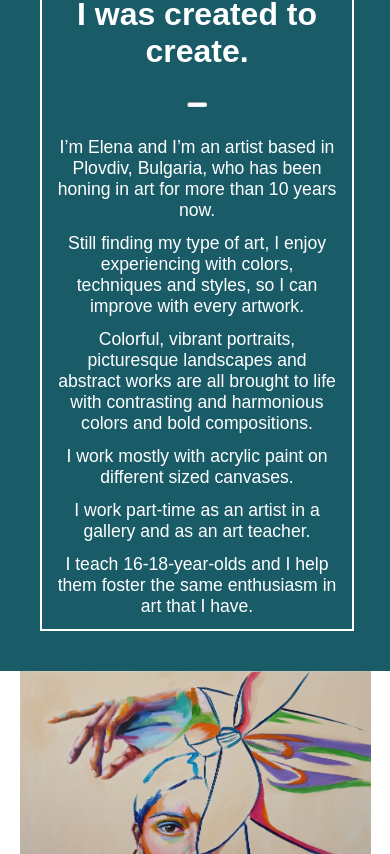
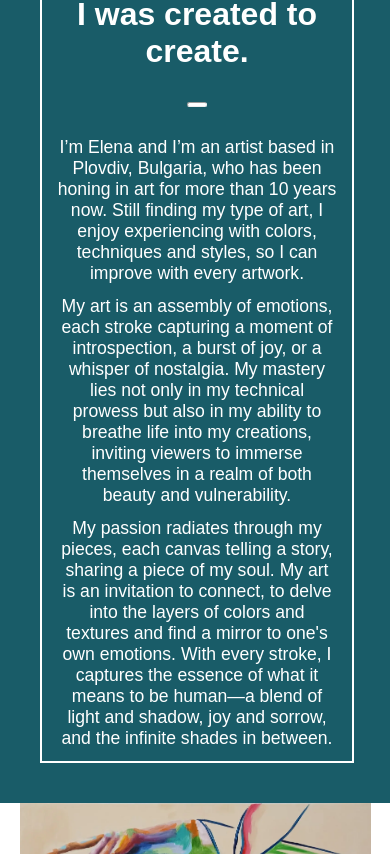
Before and after one commit to Hristo-Spasov/elena-portfolio, a React (Vite) app: page / in a window 390 px wide. Shown: the part 930-1784 px from the top of the page. Built offline with nearby package versions, Linux system fonts and the light colour scheme; a web font is replaced by a local one.

Commit message:
finishing the responsive design,updating collections descriptions,fixing the read more fuctionality

```diff
--- a/src/components/About.tsx
+++ b/src/components/About.tsx
@@ -8,22 +8,24 @@ const About = () => {
         <hr />
         <p>
           I’m Elena and I’m an artist based in Plovdiv, Bulgaria, who has been
-          honing in art for more than 10 years now.
+          honing in art for more than 10 years now. Still finding my type of
+          art, I enjoy experiencing with colors, techniques and styles, so I can
+          improve with every artwork.
         </p>
         <p>
-          Still finding my type of art, I enjoy experiencing with colors,
-          techniques and styles, so I can improve with every artwork.
+          My art is an assembly of emotions, each stroke capturing a moment of
+          introspection, a burst of joy, or a whisper of nostalgia. My mastery
+          lies not only in my technical prowess but also in my ability to
+          breathe life into my creations, inviting viewers to immerse themselves
+          in a realm of both beauty and vulnerability.
         </p>
         <p>
-          Colorful, vibrant portraits, picturesque landscapes and abstract works
-          are all brought to life with contrasting and harmonious colors and
-          bold compositions.
-        </p>
-        <p>I work mostly with acrylic paint on different sized canvases.</p>
-        <p>I work part-time as an artist in a gallery and as an art teacher.</p>
-        <p>
-          I teach 16-18-year-olds and I help them foster the same enthusiasm in
-          art that I have.
+          My passion radiates through my pieces, each canvas telling a story,
+          sharing a piece of my soul. My art is an invitation to connect, to
+          delve into the layers of colors and textures and find a mirror to
+          one's own emotions. With every stroke, I captures the essence of what
+          it means to be human—a blend of light and shadow, joy and sorrow, and
+          the infinite shades in between.
         </p>
       </div>
     </div>
--- a/src/components/Carousel.tsx
+++ b/src/components/Carousel.tsx
@@ -22,10 +22,13 @@ const Carousel = ({ onSelectedItem }: CarouselProps): JSX.Element => {
     draggable: true,
     responsive: [
       {
-        breakpoint: 768,
+        breakpoint: 1024,
         settings: {
           slidesToShow: 1,
           slidesToScroll: 1,
+          initialSlide: 1,
+          autoplaySpeed: 2000,
+          speed: 1200,
         },
       },
       {
--- a/src/components/DescriptionParagraph.tsx
+++ b/src/components/DescriptionParagraph.tsx
@@ -23,12 +23,13 @@ const DescriptionParagraph = ({
         {/* Hiding the paragraphs if they are longer than 200 */}
         {paragraph.length > 200
           ? index === 0 && !isExpanded
-            ? `${paragraph.slice(0, 400)}`
+            ? `${paragraph.slice(0, 300)}...`
             : isExpanded
             ? paragraph
             : null
           : paragraph}
       </p>
+      {/* The Read Less button renders at the last Paragraph so it's sticked to the last last parag. */}
       {index === selectedItem.description.length - 1 && isExpanded && (
         <div className={classes.button_container}>
           <Button onClick={onClick}>Read Less</Button>
--- a/src/components/Paintings.module.css
+++ b/src/components/Paintings.module.css
@@ -40,3 +40,33 @@
   align-items: center;
   justify-content: center;
 }
+
+/* Media Queries */
+
+/* Typical Mobile */
+
+@media only screen and (min-width: 320px) and (max-width: 479px) {
+  .card__container img {
+    height: 350px;
+    object-fit: contain;
+    margin: 0;
+  }
+
+  .info__container h2 {
+    margin: 0;
+  }
+}
+
+/* Mobile Landscape */
+
+@media only screen and (min-width: 480px) and (max-width: 767px) {
+  .card__container img {
+    height: 13rem;
+  }
+  .info__container {
+    width: 50%;
+  }
+  .info__container h2 {
+    margin: 0;
+  }
+}
--- a/src/constants/index.ts
+++ b/src/constants/index.ts
@@ -62,7 +62,7 @@ export const collections: Collections[] = [
   },
   {
     id: 2,
-    title: "30x24",
+    title: "Harmonies of Creation",
     description: `Landscaped, still lifes, abstracts and more. A collection that at first sight has nothing in common, except for one thing - the size of the canvas`,
     image: David,
   },
@@ -152,9 +152,14 @@ export const collection: Collection[] = [
   },
   {
     id: 2,
-    title: "30x24",
+    title: "Harmonies of Creation",
     description: [
-      "This collection contains different type of artworks - from landscapes and still lifes to abstract art and more. The thing that connects all this artworks is the size of the canvas - 30x24cm.",
+      `Step into a world of boundless imagination and creativity with the mesmerizing art collection titled "Harmonies of Creation." This captivating collection brings together a diverse array of artworks that transcend boundaries and ignite the senses. As you explore each masterpiece, you'll embark on a journey that celebrates the limitless expressions of human ingenuity.`,
+
+      ` From vibrant canvases that burst with color to sculptures that invite touch and contemplation, "Harmonies of Creation" offers an immersive experience that speaks to the heart of artistic exploration. This collection showcases the remarkable diversity of mediums, styles, and techniques that artists wield to communicate their visions, all in the same size - 30x24cm.`,
+
+      `Each piece carries a unique voice, a testament to the artists' ability to channel emotions, thoughts and experiences onto their chosen canvas.
+      In the future, im dedicated to keep creating artworks for this collection that will continue to inspire, provoke, and ignite the imagination.`,
     ],
     paintings: [
       {
@@ -202,7 +207,9 @@ export const collection: Collection[] = [
   {
     id: 3,
     title: "Other",
-    description: [`Here, you can find single artworks of various types.`],
+    description: [
+      `This collection invites you on a captivating journey through an eclectic assembly of paintings, each a distinct universe of emotions, stories, and inspirations. In this gallery, there are no predetermined themes to constrain my visions - instead, you'll discover a rich tapestry of diverse styles, subjects, and techniques that stand independently yet collectively represent the kaleidoscope of human creativity.`,
+    ],
     paintings: [
       {
         id: 1,
@@ -228,9 +235,9 @@ export const collection: Collection[] = [
     id: 4,
     title: "Portfolio",
     description: [
-      `This is a small part of my artworks and orders I have done through the years. Here, you can see different types of art, different techniques on different surfaces.
-   *they are not for sale.
+      `Welcome to a captivating journey through the diverse and mesmerizing world of my life as an artist. This art portfolio is a symphony of individual expressions, where each painting stands as a testament to the artist's unique vision, style, and inspiration. As you go through this portfolio, you'll be transported to a realm where artistic exploration knows no boundaries, you'll encounter a myriad of emotions, colors, and moods that resonate with the human experience
 `,
+      `My portfolio is a testament to my artistic journey—a journey marked by evolution, experimentation, and an unwavering commitment to authentic expression. An exploration of the ever-shifting landscape of creativity, where each canvas unveils a different facet of my artistic journey. From bold abstract compositions that challenge the limits of perception to serene landscapes that capture the essence of tranquility.`,
     ],
     paintings: [
       {
--- a/src/pages/Collection.module.css
+++ b/src/pages/Collection.module.css
@@ -64,6 +64,7 @@
 
   .content__container hr {
     width: 30px;
+    margin: 0 0 20px 0;
   }
 
   .normal__text,
@@ -71,8 +72,8 @@
     font-size: 18px;
   }
 
-  .normal__text {
-    margin: 10px 0 0 0;
+  .normal__text p {
+    margin-top: 0;
   }
 }
 
@@ -86,6 +87,7 @@
   .content__container hr {
     width: 30px;
     padding: 0;
+    margin: 0 0 20px 0;
   }
 
   .normal__text,
@@ -93,17 +95,33 @@
     font-size: 1.1rem;
   }
 
-  .normal__text {
-    margin: 10px 0 0 0;
+  .normal__text p {
+    margin-top: 0;
   }
 }
 
 /* Mobile Landscape */
 
 @media only screen and (min-width: 480px) and (max-width: 767px) {
+  .content__container h2 {
+    font-size: 40px;
+  }
+
+  .content__container hr {
+    width: 30px;
+    margin: 0 0 20px 0;
+  }
+
+  .normal__text,
+  .center__text {
+    font-size: 18px;
+  }
+
+  .normal__text p {
+    margin-top: 0;
+  }
+
+  .carousel__wrapper {
+    width: 30rem;
+  }
 }
-
-/* Small desktop */
-
-@media only screen and (min-width: 980px) and (max-width: 1024px) {
-}
--- a/src/pages/Collection.tsx
+++ b/src/pages/Collection.tsx
@@ -2,7 +2,7 @@ import { useParams } from "react-router-dom";
 import Carousel from "../components/Carousel";
 import classes from "./Collection.module.css";
 import { collection } from "../constants";
-import { useState } from "react";
+import { useEffect, useState } from "react";
 import DescriptionParagraph from "../components/DescriptionParagraph";
 import Button from "../components/Button";
 
@@ -12,15 +12,24 @@ type CollectionParam = {
 
 const Collection = (): JSX.Element => {
   const { title } = useParams<CollectionParam>();
-  const [isExpanded, setIsExpanded] = useState(false);
+  const [isExpanded, setIsExpanded] = useState<boolean>(false);
 
   const selectedItem = collection.find((item) => item.title === title)!;
-  const isNonFinito = title === "Non Finito";
-  const textFormat = !isNonFinito ? classes.center__text : classes.normal__text;
+
+  // Rendering text styles based on the length of the textt
+  const longerText = selectedItem.description.some(
+    (paragraph) => paragraph.length > 200
+  );
+  const textFormat = longerText ? classes.normal__text : classes.center__text;
 
   const handleClick = () => {
     setIsExpanded((prev) => !prev);
   };
+
+  // Resetting state after navigating away from the current path effectivly hiding the Read less button when it's not needed
+  useEffect(() => {
+    setIsExpanded(false);
+  }, [title]);
 
   return (
     <>
@@ -42,10 +51,9 @@ const Collection = (): JSX.Element => {
 
           {/* Checks if paragraph is longer then 200 characters and adds a button */}
 
-          {selectedItem.description.some(
-            (paragraph) => paragraph.length > 200
-          ) &&
-            !isExpanded && <Button onClick={handleClick}>Read More</Button>}
+          {longerText && !isExpanded && (
+            <Button onClick={handleClick}>Read More</Button>
+          )}
 
           {/* Carousel */}
           <div className={classes.carousel__wrapper}>
```
